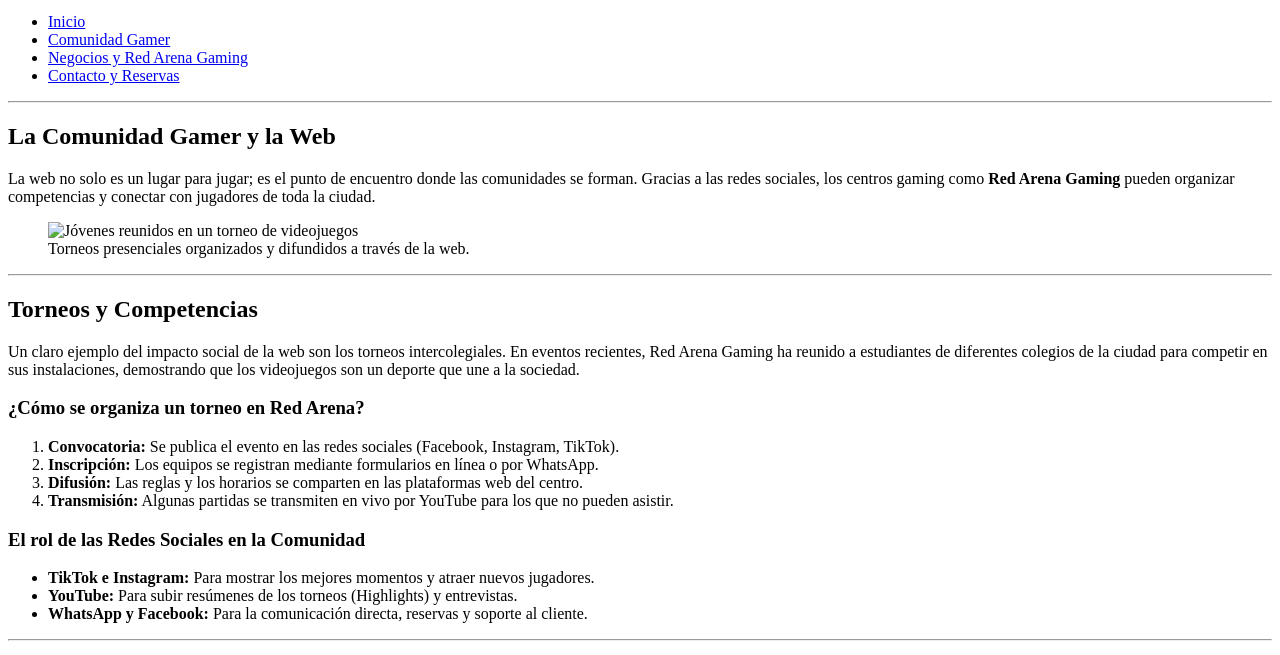
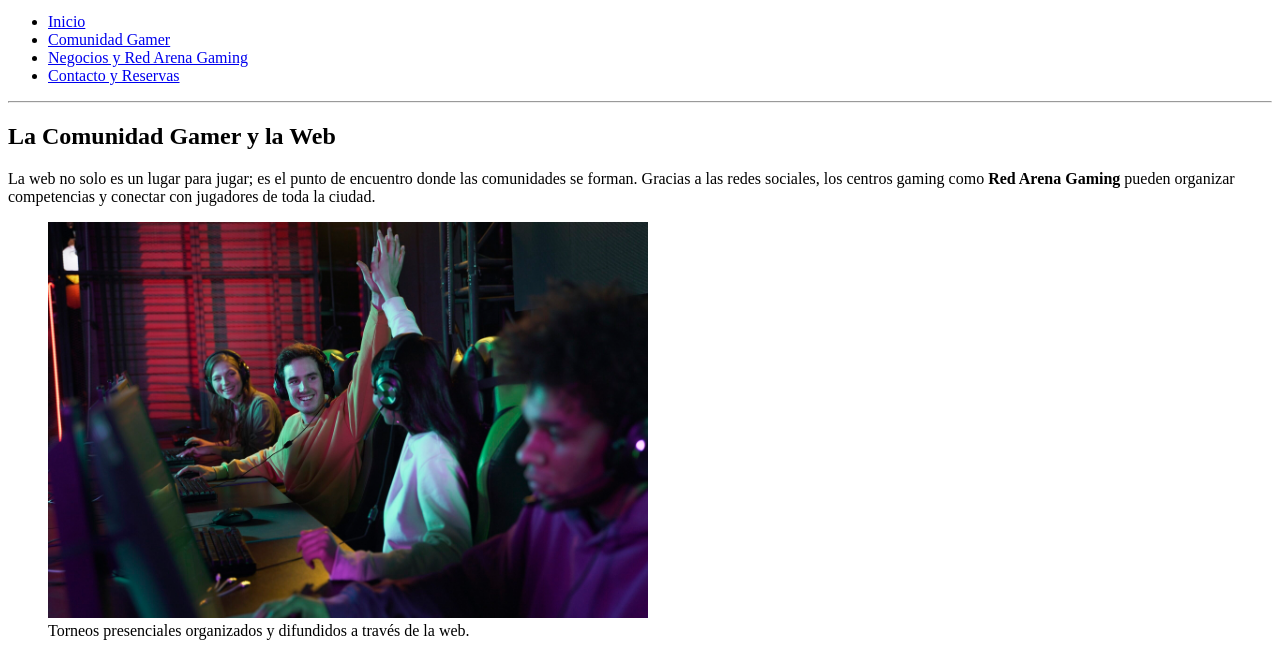
Before and after one commit to Ihateyouhoney/sitio-web-esports, a plain HTML site: page pages/sociedad.html in a window 1280 px wide. Shown: the part 101-756 px from the top of the page. Drawn offline with Linux system fonts and the light colour scheme.

Commit message:
Corrigiendo barra en rutas de imagenes

```diff
--- a/pages/sociedad.html
+++ b/pages/sociedad.html
@@ -32,7 +32,7 @@
 
 
             <figure>
-                <img src="img/comunidad.jpg" alt="Jóvenes reunidos en un torneo de videojuegos" width="600">
+                <img src="../img/comunidad.jpg" alt="Jóvenes reunidos en un torneo de videojuegos" width="600">
                 <figcaption>Torneos presenciales organizados y difundidos a través de la web.</figcaption>
             </figure>
         </section>
```
